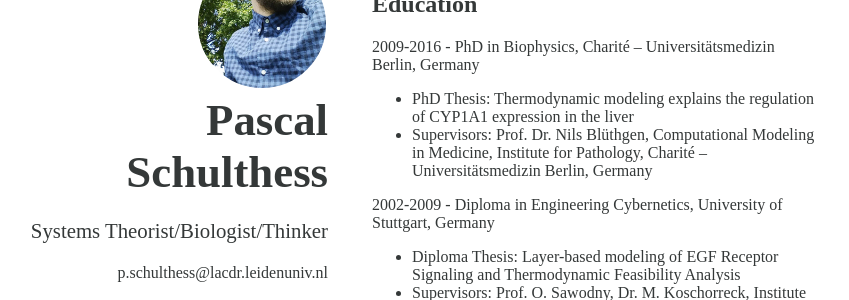
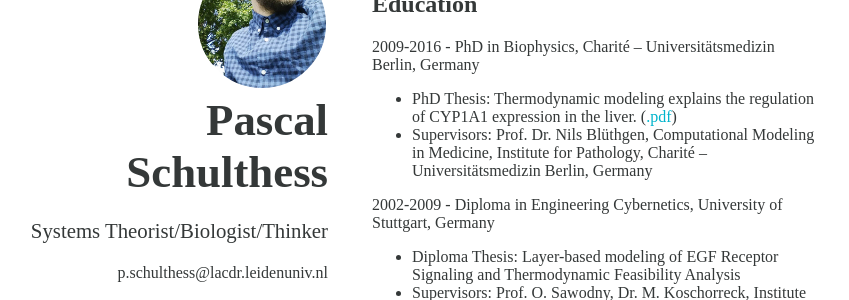
Before and after one commit to pascalschulthess/pascalschulthess.github.io, a Jekyll site: the page built from index.html, in a window 1280 px wide and 900 px high, scrolled down 948 px. Shown: the part 170-470 px from the top of the window, without its empty margins (312-1161 px from the left). Built offline with Jekyll 4.4.1, drawn with Linux system fonts in a browser that asks for light colours; nearby versions of some CDN libraries; some web fonts are replaced.

Commit message:
Added a link to the pdf of my PhD thesis

```diff
--- a/_includes/my_content.md
+++ b/_includes/my_content.md
@@ -29,7 +29,7 @@ Thomas P., Durek P., Solt I., Klinger B., Witzel F., **Schulthess P.** , Mayer Y
 
 2009-2016 - PhD in Biophysics, Charité -- Universitätsmedizin Berlin, Germany
 
-* PhD Thesis: Thermodynamic modeling explains the regulation of CYP1A1 expression in the liver
+* PhD Thesis: Thermodynamic modeling explains the regulation of CYP1A1 expression in the liver. ([.pdf](http://edoc.hu-berlin.de/dissertationen/schulthess-pascal-2016-03-04/PDF/schulthess.pdf))
 * Supervisors: Prof. Dr. Nils Blüthgen, Computational Modeling in Medicine, Institute for Pathology, Charité -- Universitätsmedizin Berlin, Germany
 
 2002-2009 - Diploma in Engineering Cybernetics, University of Stuttgart, Germany
```
Also changed, not shown: progress.md (deleted, +0 -10 lines).
